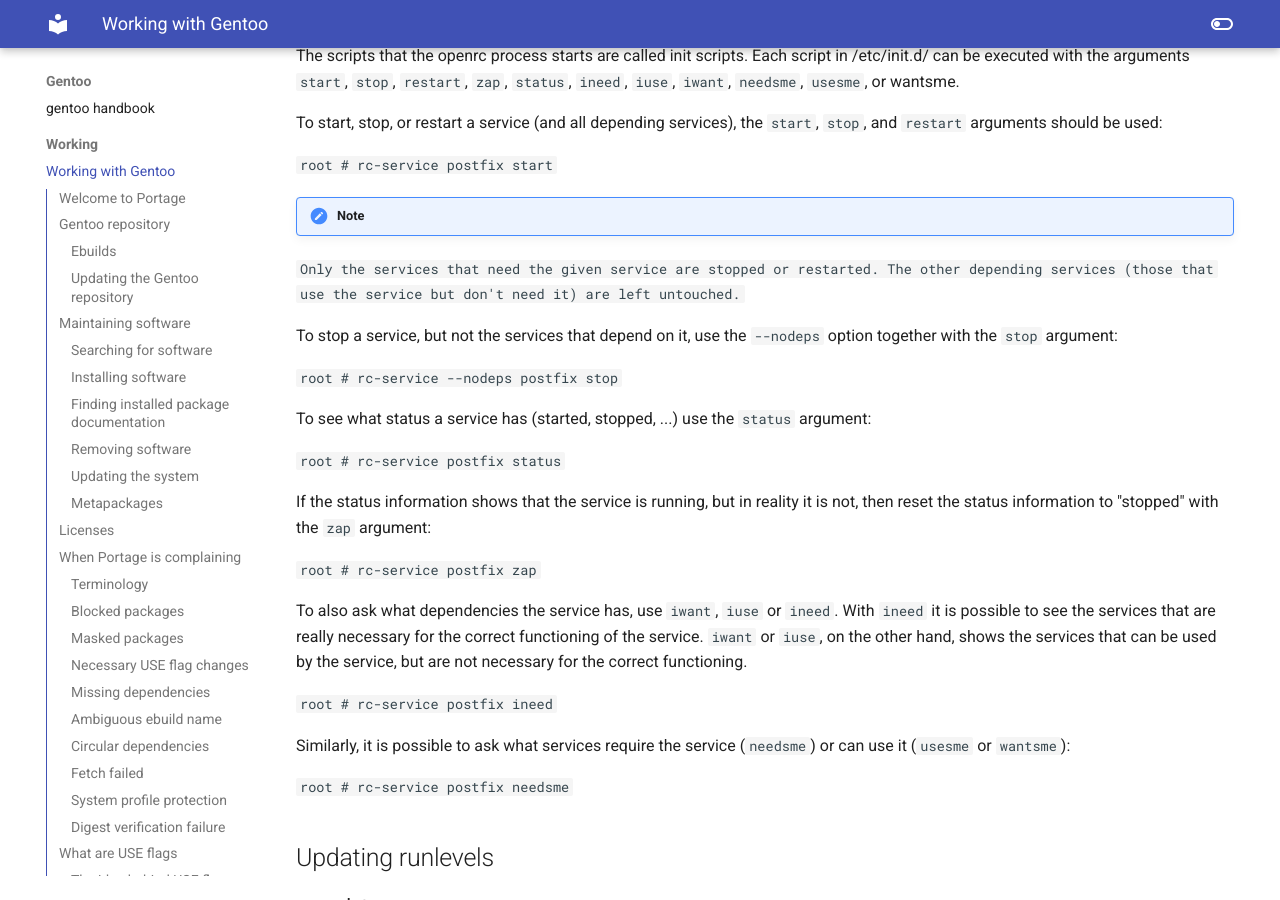
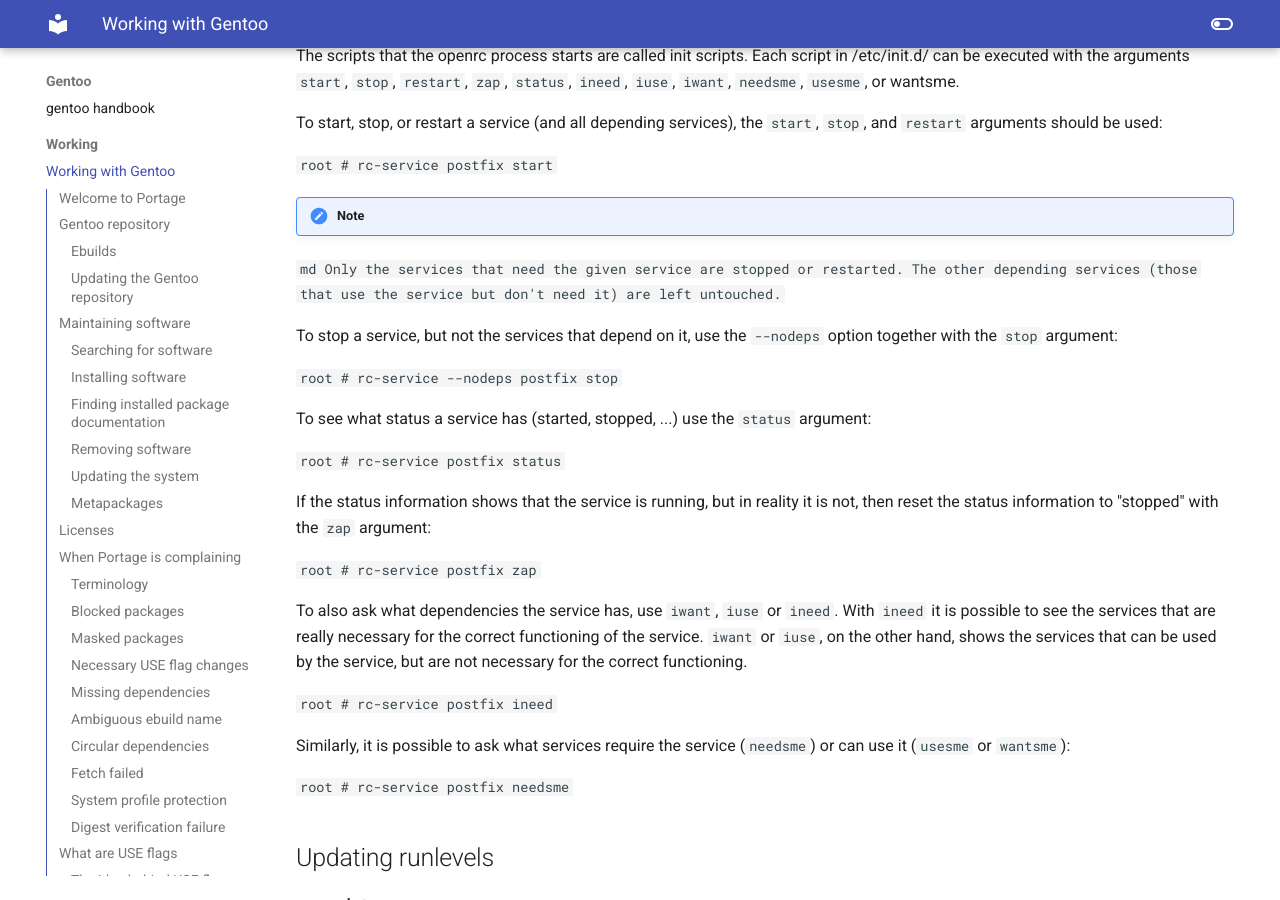
Before and after one commit to floviken/mkdocs, an MkDocs documentation site: the page built from docs/gentoo/working/01-workingWithGentoo.md, in a window 1280 px wide and 900 px high, scrolled down 22986 px. Built offline with MkDocs 1.6.1 and Material for MkDocs 9.7.7, drawn with Linux system fonts in a browser that asks for light colours.

Commit message:
Update 01-workingWithGentoo.md

````diff
--- a/docs/gentoo/working/01-workingWithGentoo.md
+++ b/docs/gentoo/working/01-workingWithGentoo.md
@@ -830,7 +830,8 @@
 `root # rc-service postfix start`
 
 !!! note
-```Only the services that need the given service are stopped or restarted. The other depending services (those that use the service but don't need it) are left untouched.```
+``` md
+Only the services that need the given service are stopped or restarted. The other depending services (those that use the service but don't need it) are left untouched.```
 
 To stop a service, but not the services that depend on it, use the `--nodeps` option together with the `stop` argument:
 
````
